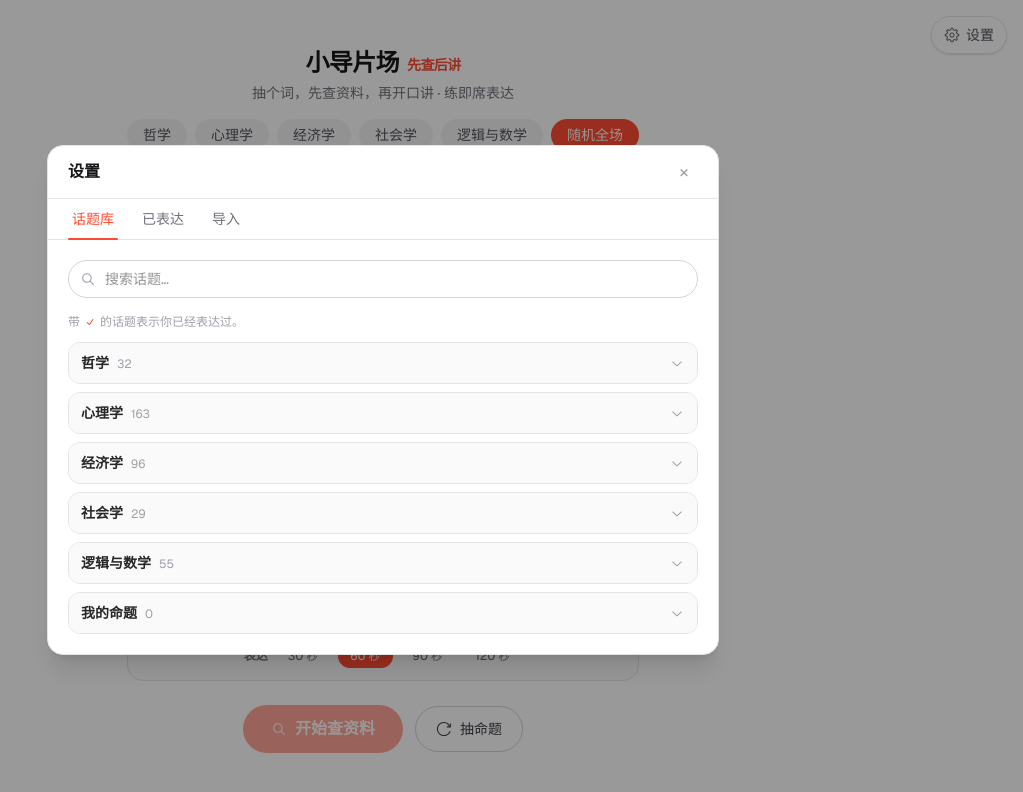
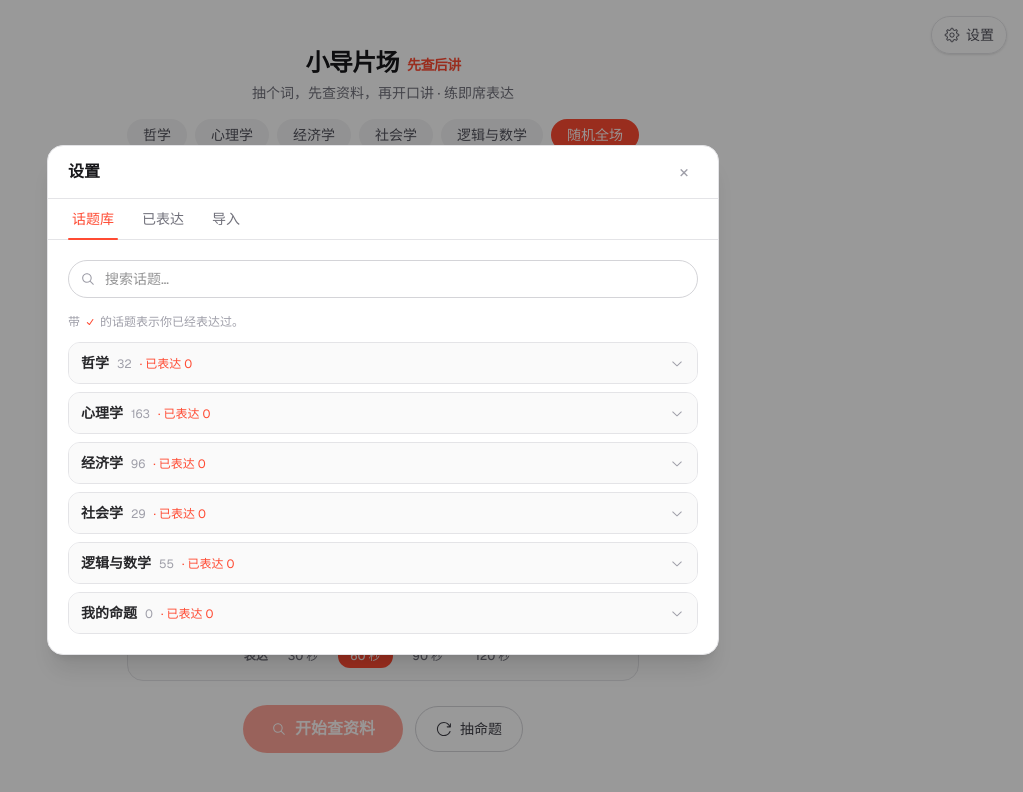
Before and after one commit to makeagreatcoup/xiaodao-speak, a Next.js app: page / in a window 1280 px wide. Both pictures are taken after a click on the button "设置". Shown: the top 792 px of the page, without its empty margins (257-1280 px from the left). Built offline with nearby package versions, Linux system fonts and the light colour scheme.

Commit message:
话题库各栏目标题后显示该栏目已表达数量（· 已表达 N）

```diff
--- a/components/PromptStage.tsx
+++ b/components/PromptStage.tsx
@@ -974,6 +974,9 @@ export function PromptStage() {
                       <div className="space-y-2">
                         {sections.map((s) => {
                           const open = bankExpanded.has(s.key);
+                          const expressedInSection = s.items.filter(
+                            (p) => expressed.has(p.id) || expressedTerms.has(p.term),
+                          ).length;
                           return (
                             <div
                               key={s.key}
@@ -994,6 +997,9 @@ export function PromptStage() {
                                   {s.name}
                                   <span className="ml-2 text-xs font-normal text-zinc-400">
                                     {s.items.length}
+                                  </span>
+                                  <span className="ml-2 text-xs font-normal text-accent">
+                                    · 已表达 {expressedInSection}
                                   </span>
                                 </span>
                                 <ChevronDownIcon
```
